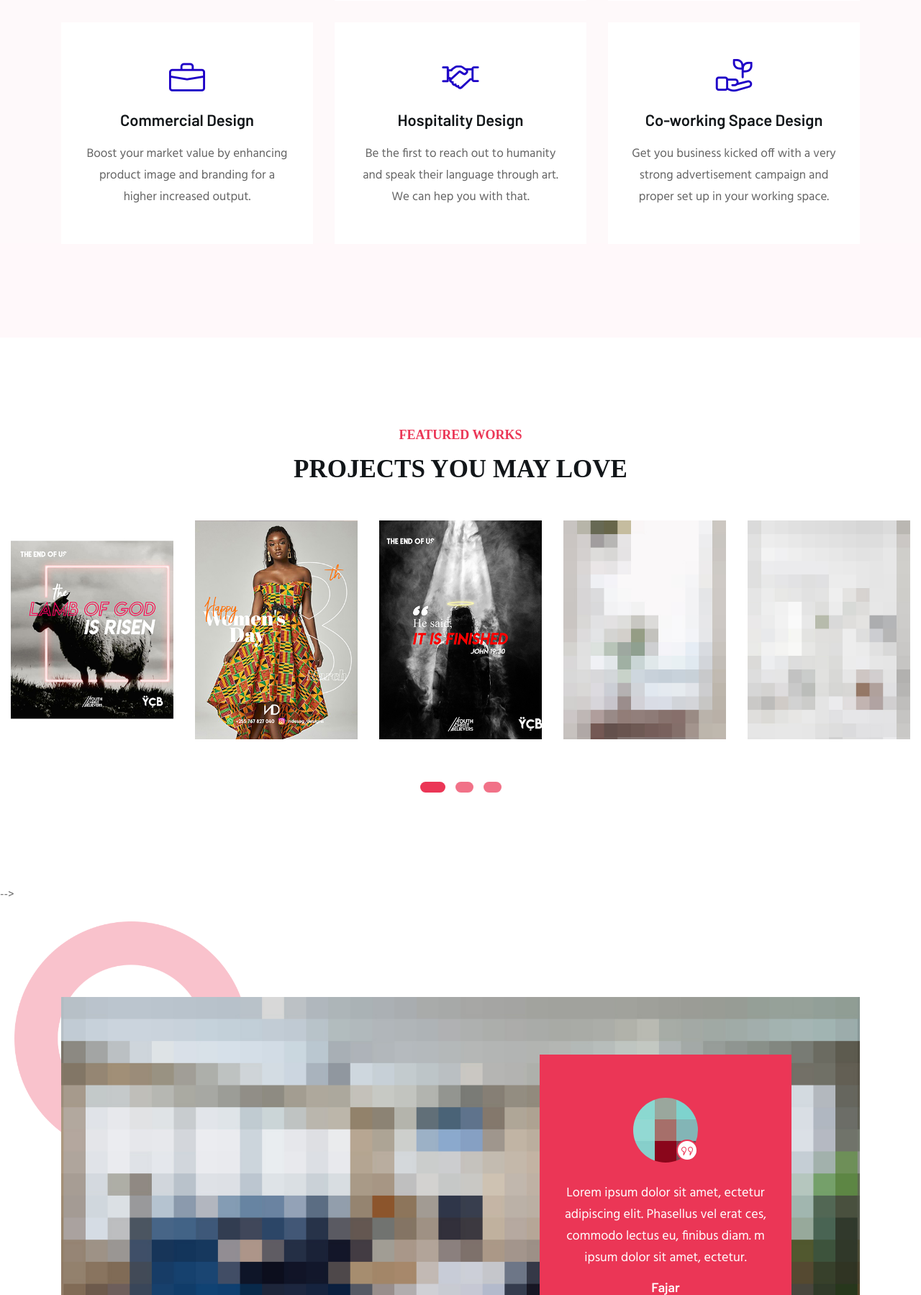
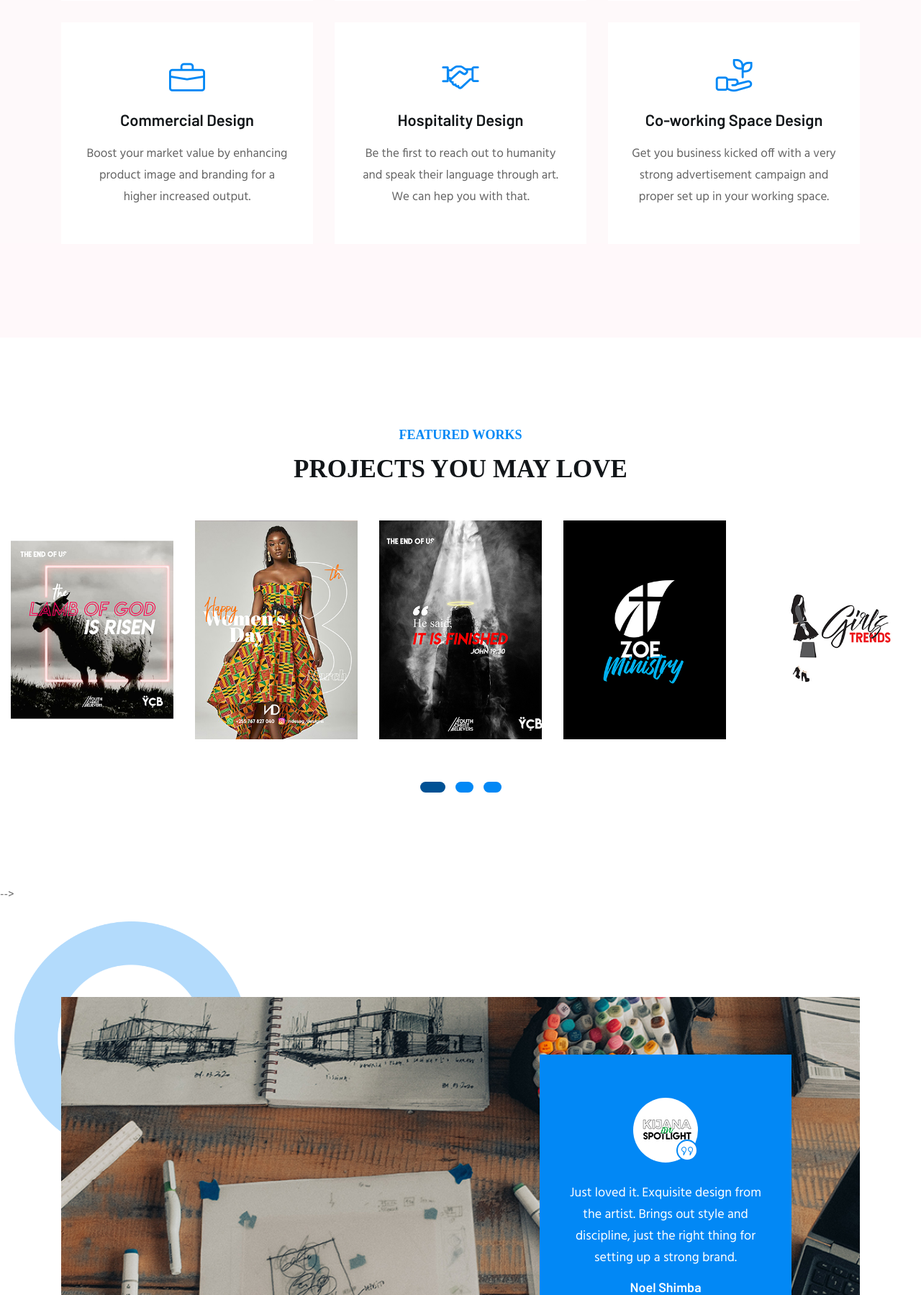
Before and after one commit to zenbert/zenbert.github.io, a PHP site: page / in a window 1280 px wide. Shown: the part 2203-4002 px from the top of the page at 72% size. Run offline with PHP 8.4, Linux system fonts and the light colour scheme; some libraries are stand-ins or nearby versions; some web fonts are replaced.

Commit message:
Final Part 1
Sheeesh

```diff
--- a/assets/css/style.css
+++ b/assets/css/style.css
@@ -183,7 +183,7 @@ p {
 
 .section-title .sub-title {
     font-size: 18px;
-    color: #EB3656;
+    color: #0288f5;
     text-transform: uppercase;
 }
 
@@ -1122,7 +1122,7 @@ p {
 
 .single-services .services-icon i {
     font-size: 52px;
-    color: #1e00c7;
+    color: #0288f5;
     -webkit-transition: all 0.4s ease-out 0s;
     -moz-transition: all 0.4s ease-out 0s;
     -ms-transition: all 0.4s ease-out 0s;
@@ -1180,9 +1180,9 @@ p {
     width: 100%;
     height: 100%;
     background: white;
-    background: -webkit-linear-gradient(rgba(255, 255, 255, 0) 50%, #3d1cfa 100%);
-    background: -o-linear-gradient(rgba(255, 255, 255, 0) 50%, #3d1cfa 100%);
-    background: linear-gradient(rgba(255, 255, 255, 0) 50%, #3d1cfa 100%);
+    background: -webkit-linear-gradient(rgba(255, 255, 255, 0) 50%, #0288f5 100%);
+    background: -o-linear-gradient(rgba(255, 255, 255, 0) 50%, #0288f5 100%);
+    background: linear-gradient(rgba(255, 255, 255, 0) 50%, #0288f5 100%);
     opacity: 0;
     -webkit-transition: all 0.4s ease-out 0s;
     -moz-transition: all 0.4s ease-out 0s;
@@ -1257,7 +1257,7 @@ p {
     height: 15px;
     border-radius: 50px;
     border: 0;
-    background-color: rgba(235, 54, 86, 0.7);
+    background-color: #0288f5;
     -webkit-transition: all 0.4s ease-out 0s;
     -moz-transition: all 0.4s ease-out 0s;
     -ms-transition: all 0.4s ease-out 0s;
@@ -1269,7 +1269,7 @@ p {
 
 .project-active .slick-dots li.slick-active button {
     width: 35px;
-    background-color: #EB3656;
+    background-color: #005194;
 }
 
 
@@ -1443,7 +1443,7 @@ p {
 }
 
 .testimonial-active {
-    background-color: #EB3656;
+    background-color: #0288f5;
     padding: 60px 30px;
 }
 
@@ -1471,13 +1471,13 @@ p {
 
 .single-testimonial .testimonial-image .quota i {
     font-size: 18px;
-    color: #EB3656;
+    color: #0288f5;
     width: 30px;
     height: 30px;
     line-height: 28px;
     text-align: center;
     background-color: #fff;
-    border: 2px solid #EB3656;
+    border: 2px solid #0288f5;
     border-radius: 50%;
 }
 
--- a/index.html
+++ b/index.html
@@ -113,12 +113,15 @@
                                     <li class="nav-item">
                                         <a class="page-scroll" href="#service">Services</a>
                                     </li>
+
                                     <li class="nav-item">
                                         <a class="page-scroll" href="#project">Projects</a>
                                     </li>
+                                    <!---
                                     <li class="nav-item">
                                         <a class="page-scroll" href="#team">Team</a>
                                     </li>
+                                -->
                                     <li class="nav-item">
                                         <a class="page-scroll" href="#contact">Contact</a>
                                     </li>
@@ -126,7 +129,7 @@
                                 <!-- navbar nav -->
                             </div>
                             <div class="navbar-btn ml-20 d-none d-sm-block">
-                                <a class="main-btn" href="#"><i class="lni-phone"></i> +255 747 313 024</a>
+                                <a class="main-btn" href="#"><i class="lni-phone"></i> +255 684 373 692</a>
                             </div>
                         </nav>
                         <!-- navbar -->
@@ -145,7 +148,7 @@
                         <div class="banner-content">
                             <h4 class="sub-title wow fadeInUp" data-wow-duration="1.5s" data-wow-delay="1s">Your trusted</h4>
                             <h1 class="banner-title mt-10 wow fadeInUp" data-wow-duration="1.5s" data-wow-delay="2s"><span>Graphic</span> Design Partner for Home or Office</h1>
-                            <a class="banner-contact mt-25 wow fadeInUp" data-wow-duration="1.5s" data-wow-delay="2.3s" href="#contact">There is art in the artistry</a>
+                            <a class="banner-contact mt-25 wow fadeInUp" data-wow-duration="1.5s" data-wow-delay="2.3s" href="#contact">Authenticity amidst Diversity</a>
                         </div>
                         <!-- banner content -->
                     </div>
@@ -223,7 +226,7 @@
                         </div>
                         <div class="services-content mt-15">
                             <h4 class="services-title">Graphic Design</h4>
-                            <p class="mt-20">We give you the best design for your Industry</p>
+                            <p class="mt-20">We give you the best design for your Industry. You just have to love it in the end.</p>
                         </div>
                     </div>
                     <!-- single services -->
@@ -247,7 +250,7 @@
                         </div>
                         <div class="services-content mt-15">
                             <h4 class="services-title">Residential Design</h4>
-                            <p class="mt-20">Mauris aliquam, turpis sed mattis placerat, justo risus pellentesque quam, id finibus risus arcu eget neque.</p>
+                            <p class="mt-20">Beautiful things and art all part of your walls. We decorate and bring your living room into life</p>
                         </div>
                     </div>
                     <!-- single services -->
@@ -349,7 +352,7 @@
                             <img src="assets/images/project/p-4.jpg" alt="Project">
                         </div>
                         <div class="project-content">
-                            <a class="project-title" href="#">Bert Designs</a>
+                            <a class="project-title" href="#">ZOE Concept</a>
                         </div>
                     </div>
                 </div>
@@ -359,27 +362,27 @@
                             <img src="assets/images/project/p-5.jpg" alt="Project">
                         </div>
                         <div class="project-content">
-                            <a class="project-title" href="#">Bert Designs</a>
+                            <a class="project-title" href="#">Girls Trends</a>
                         </div>
                     </div>
                 </div>
                 <div class="col-lg-4">
                     <div class="single-project">
                         <div class="project-image">
-                            <img src="assets/images/project/p-2.jpg" alt="Project">
+                            <img src="assets/images/project/p-6.jpg" alt="Project">
                         </div>
                         <div class="project-content">
-                            <a class="project-title" href="#">Bert Designs</a>
+                            <a class="project-title" href="#">Art</a>
                         </div>
                     </div>
                 </div>
                 <div class="col-lg-4">
                     <div class="single-project">
                         <div class="project-image">
-                            <img src="assets/images/project/p-4.jpg" alt="Project">
+                            <img src="assets/images/project/p-7.jpg" alt="Project">
                         </div>
                         <div class="project-content">
-                            <a class="project-title" href="#">Bert Designs</a>
+                            <a class="project-title" href="#">Anna Pharmacy</a>
                         </div>
                     </div>
                 </div>
@@ -502,9 +505,9 @@
                                     </div>
                                 </div>
                                 <div class="testimonial-content mt-20">
-                                    <p>Lorem ipsum dolor sit amet, ectetur adipiscing elit. Phasellus vel erat ces, commodo lectus eu, finibus diam. m ipsum dolor sit amet, ectetur.</p>
-                                    <h5 class="testimonial-name mt-15">Fajar</h5>
-                                    <span class="sub-title">Random Customer</span>
+                                    <p>Just loved it. Exquisite design from the artist. Brings out style and discipline, just the right thing for setting up a strong brand.</p>
+                                    <h5 class="testimonial-name mt-15">Noel Shimba</h5>
+                                    <span class="sub-title">CEO Kijana On Spotlight</span>
                                 </div>
                             </div>
                             <!-- single-testimonial -->
@@ -516,9 +519,9 @@
                                     </div>
                                 </div>
                                 <div class="testimonial-content mt-20">
-                                    <p>Lorem ipsum dolor sit amet, ectetur adipiscing elit. Phasellus vel erat ces, commodo lectus eu, finibus diam. m ipsum dolor sit amet, ectetur.</p>
-                                    <h5 class="testimonial-name mt-15">Alina</h5>
-                                    <span class="sub-title">Tesla Motors</span>
+                                    <p>Our stores have always trusted the creativity thats being offered here. Its just pure designs, very connected to the roots of our countries. 100% customer satisfaction..</p>
+                                    <h5 class="testimonial-name mt-15">Grace Williams</h5>
+                                    <span class="sub-title">Ndesag Designs</span>
                                 </div>
                             </div>
                             <!-- single-testimonial -->
@@ -530,9 +533,9 @@
                                     </div>
                                 </div>
                                 <div class="testimonial-content mt-20">
-                                    <p>Lorem ipsum dolor sit amet, ectetur adipiscing elit. Phasellus vel erat ces, commodo lectus eu, finibus diam. m ipsum dolor sit amet, ectetur.</p>
-                                    <h5 class="testimonial-name mt-15">Celina</h5>
-                                    <span class="sub-title">CEO, Alo</span>
+                                    <p>Our club needed a quick redesign of its brand image before the annual science competition and Bert was the right firm for the job.</p>
+                                    <h5 class="testimonial-name mt-15">George Kazi</h5>
+                                    <span class="sub-title">Coordinator, YST Tabora</span>
                                 </div>
                             </div>
                             <!-- single-testimonial -->
@@ -629,7 +632,10 @@
     <section id="map" class="map-area">
         <div class="mapouter">
             <div class="gmap_canvas">
-                <iframe id="gmap_canvas" src="https://maps.google.com/maps?q=university%20of%20san%20francisco&t=&z=13&ie=UTF8&iwloc=&output=embed" frameborder="0" scrolling="no" marginheight="0" marginwidth="0"></iframe>
+                <iframe id="gmap_canvas" src="https://www.google.com/maps/embed?pb=!1m18!1m12!1m3!1d1816.5785174962941!2d39.23919782029854!3d-6.771576817388365!2m3!1f0!2f0!3f0!3m2!1i1024!2i768!4f13.1!3m3!1m2!1s0x0%3A0x31c34ce3703cc9eb!2sCollege%20of%20Information%20and%20Communication%20Technologies%20(CoICT)%20-%20University%20of%20Dar%20es%20salaam!5e0!3m2!1sen!2stz!4v1621350313896!5m2!1sen!2stz"
+                    width="600" height="450" style="border:0;" allowfullscreen="" loading="lazy"></iframe>" width="600 " height="450 " style="border:0; " allowfullscreen=" " loading="lazy "></iframe>" frameborder="0" scrolling="no" marginheight="0"
+                marginwidth="0">
+                </iframe>
             </div>
         </div>
         <div class="map-bg bg_cover d-none d-lg-block" style="background-image: url(assets/images/map/map-bg.jpg)"></div>
@@ -655,7 +661,8 @@
                                             <i class="lni-phone-handset"></i>
                                         </div>
                                         <div class="info-content">
-                                            <p>+1880 123 456 789</p>
+                                            <p>+255684373692</p>
+                                            <p>+255747310324</p>
                                         </div>
                                     </div>
                                     <!-- single info -->
@@ -666,7 +673,7 @@
                                             <i class="lni-envelope"></i>
                                         </div>
                                         <div class="info-content">
-                                            <p>contact@yourmail.com</p>
+                                            <p>alberwilly21@gmail.com</p>
                                         </div>
                                     </div>
                                     <!-- single info -->
@@ -677,7 +684,7 @@
                                             <i class="lni-map"></i>
                                         </div>
                                         <div class="info-content">
-                                            <p>1234 Avenue New York, US</p>
+                                            <p>College of Information and Communcation Technology,CoICT</p>
                                         </div>
                                     </div>
                                     <!-- single info -->
@@ -712,7 +719,7 @@
                             <ul class="mt-15">
                                 <li><a href="#">Product Design</a></li>
                                 <li><a href="#">Research</a></li>
-                                <li><a href="#">Office Management</a></li>
+                                <li><a href="#">Office Design</a></li>
                             </ul>
                         </div>
                     </div>
@@ -721,7 +728,7 @@
                             <div class="f-title">
                                 <h4 class="title">Newsleter</h4>
                             </div>
-                            <p class="mt-15">Lorem ipsum dolor sit amet, consec tetur adipiscing elit.</p>
+                            <p class="mt-15">Be sure to hear from us every week.</p>
                             <form action="#">
                                 <div class="newsleter mt-20">
                                     <input type="email" placeholder="info@contact.com">
@@ -735,7 +742,7 @@
             </div>
             <!-- container -->
         </div>
-        <!-- footer widget -->
+        <!--
         <div class="copyright-area">
             <div class="container">
                 <div class="row">
@@ -743,12 +750,12 @@
                         <div class="copyright text-center">
                             <p>Template by <a href="https://uideck.com" rel="nofollow">UIdeck</a></p>
                         </div>
-                        <!-- copyright -->
+                        <!-- copyright
                     </div>
                 </div>
-                <!-- row -->
+                <!-- row --
             </div>
-            <!-- container -->
+            <!-- container
         </div>
         <!-- copyright-area -->
     </footer>
```
Also changed, not shown: other parts of assets/css/style.css (+11 -11 lines), assets/images/project/p-4.jpg, assets/images/project/p-5.jpg, assets/images/project/p-6.jpg (added), assets/images/project/p-7.jpg (added), assets/images/testimonial/shape.png, assets/images/testimonial/t-1.jpg, assets/images/testimonial/t-2.jpg, assets/images/testimonial/t-3.jpg, assets/images/testimonial/testimonial-bg.jpg.
